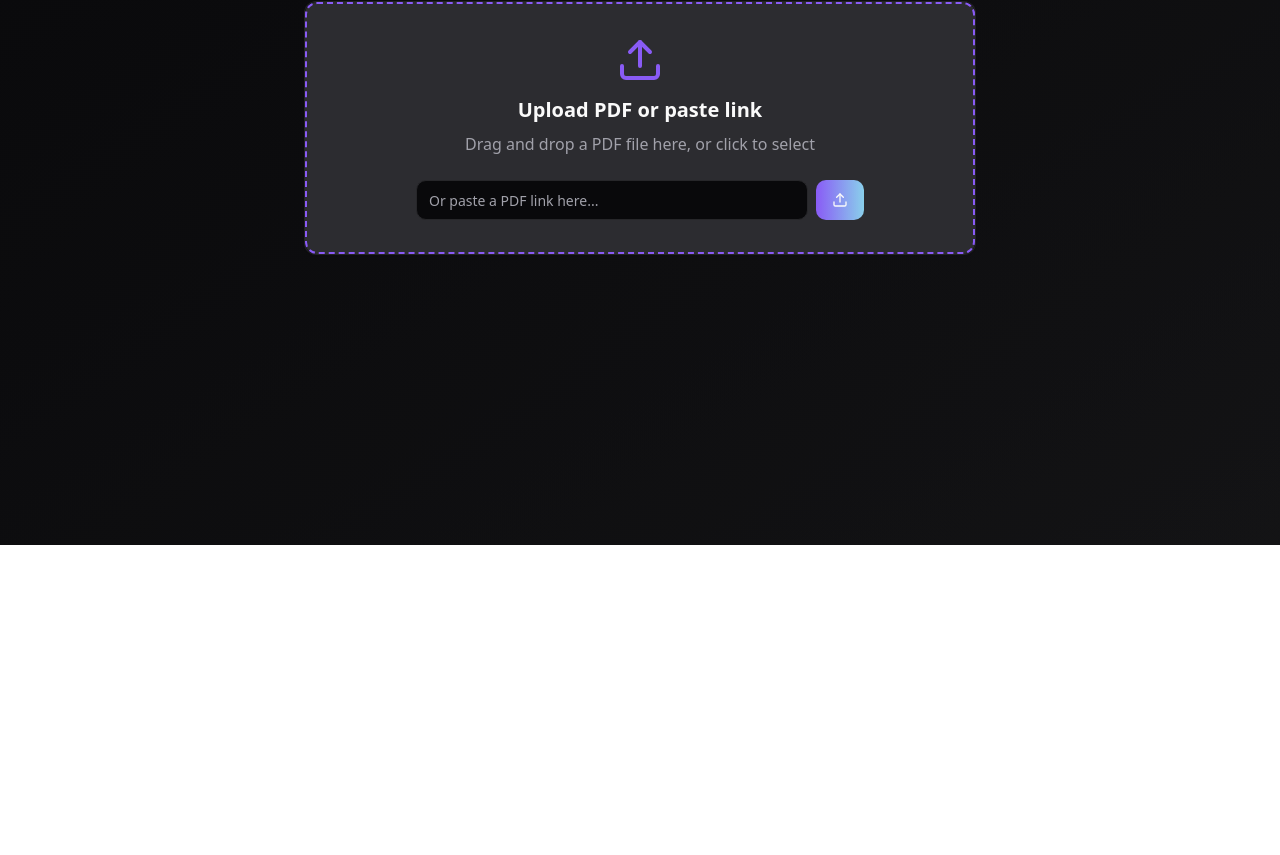
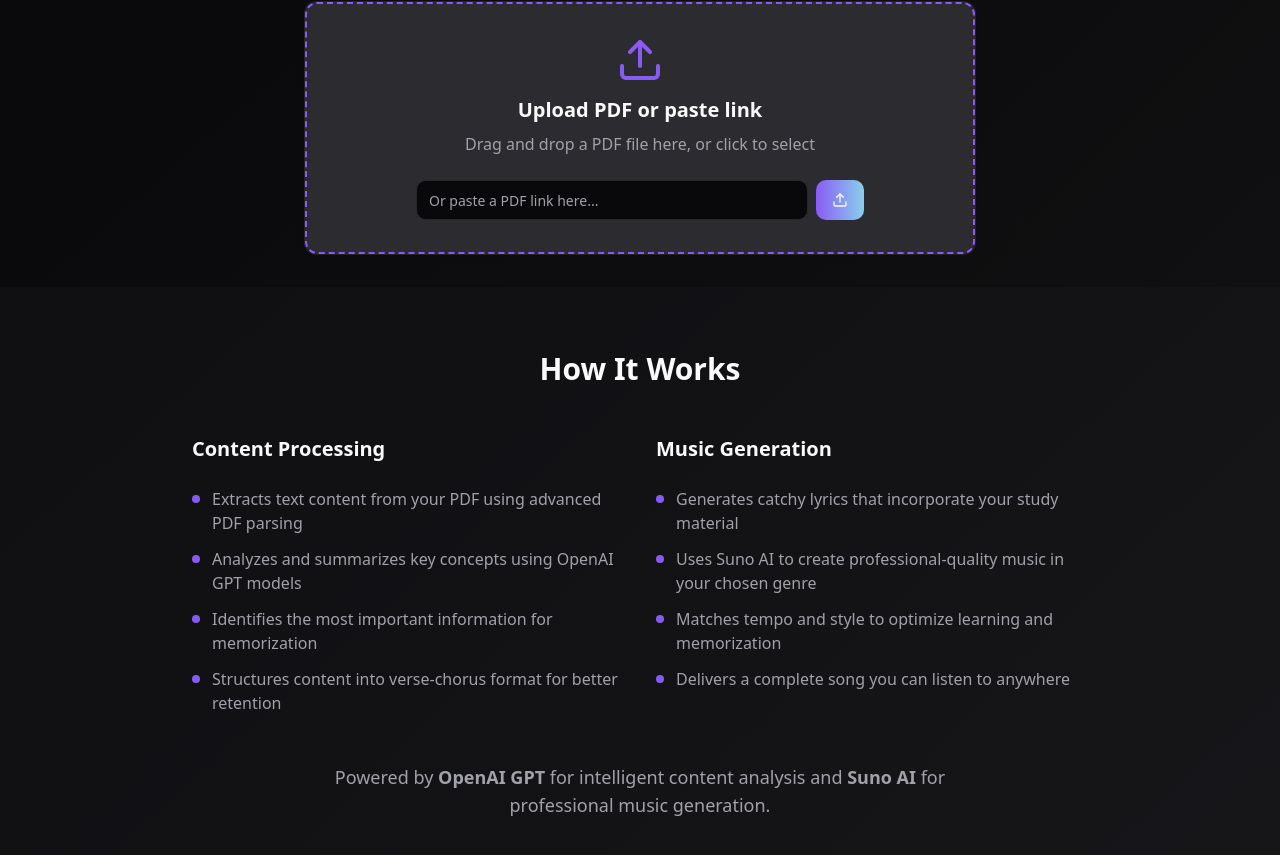
Before and after one commit to juliusritter/study-song-smith, a React (Vite) app: page / in a window 1280 px wide. Shown: the part 255-1110 px from the top of the page. Before the commit the page ends 800 px from the top, so only its background shows below. Built offline with nearby package versions, Linux system fonts and the light colour scheme.

Commit message:
Fix link pasting and add how-it-works
Fix the link pasting functionality to prevent it from opening a file upload window.
Add a "How it Works" section to the page, describing the app's lyric processing steps and the tools it utilizes.

```diff
--- a/src/components/StudyUpload.tsx
+++ b/src/components/StudyUpload.tsx
@@ -107,7 +107,7 @@ const StudyUpload = ({ onFileUpload, onUrlSubmit, isProcessing = false }: StudyU
           onDragOver={handleDragOver}
           onDragLeave={handleDragLeave}
           onDrop={handleDrop}
-          onClick={() => !inputValue && openFilePicker()}
+          onClick={() => !inputValue && inputType !== 'url' && openFilePicker()}
         >
           {inputValue ? (
             <div className="space-y-4">
--- a/src/pages/Index.tsx
+++ b/src/pages/Index.tsx
@@ -240,6 +240,66 @@ const Index = () => {
       )}
         </div>
       </div>
+
+      {/* How It Works Section */}
+      <div className="bg-secondary/20 py-16">
+        <div className="container mx-auto px-4">
+          <div className="max-w-4xl mx-auto">
+            <h2 className="text-3xl font-bold text-center mb-12">How It Works</h2>
+            <div className="grid md:grid-cols-2 gap-8">
+              <div className="space-y-6">
+                <h3 className="text-xl font-semibold mb-4">Content Processing</h3>
+                <ul className="space-y-3 text-muted-foreground">
+                  <li className="flex items-start gap-3">
+                    <span className="w-2 h-2 bg-primary rounded-full mt-2 shrink-0"></span>
+                    <span>Extracts text content from your PDF using advanced PDF parsing</span>
+                  </li>
+                  <li className="flex items-start gap-3">
+                    <span className="w-2 h-2 bg-primary rounded-full mt-2 shrink-0"></span>
+                    <span>Analyzes and summarizes key concepts using OpenAI GPT models</span>
+                  </li>
+                  <li className="flex items-start gap-3">
+                    <span className="w-2 h-2 bg-primary rounded-full mt-2 shrink-0"></span>
+                    <span>Identifies the most important information for memorization</span>
+                  </li>
+                  <li className="flex items-start gap-3">
+                    <span className="w-2 h-2 bg-primary rounded-full mt-2 shrink-0"></span>
+                    <span>Structures content into verse-chorus format for better retention</span>
+                  </li>
+                </ul>
+              </div>
+
+              <div className="space-y-6">
+                <h3 className="text-xl font-semibold mb-4">Music Generation</h3>
+                <ul className="space-y-3 text-muted-foreground">
+                  <li className="flex items-start gap-3">
+                    <span className="w-2 h-2 bg-primary rounded-full mt-2 shrink-0"></span>
+                    <span>Generates catchy lyrics that incorporate your study material</span>
+                  </li>
+                  <li className="flex items-start gap-3">
+                    <span className="w-2 h-2 bg-primary rounded-full mt-2 shrink-0"></span>
+                    <span>Uses Suno AI to create professional-quality music in your chosen genre</span>
+                  </li>
+                  <li className="flex items-start gap-3">
+                    <span className="w-2 h-2 bg-primary rounded-full mt-2 shrink-0"></span>
+                    <span>Matches tempo and style to optimize learning and memorization</span>
+                  </li>
+                  <li className="flex items-start gap-3">
+                    <span className="w-2 h-2 bg-primary rounded-full mt-2 shrink-0"></span>
+                    <span>Delivers a complete song you can listen to anywhere</span>
+                  </li>
+                </ul>
+              </div>
+            </div>
+
+            <div className="mt-12 text-center">
+              <p className="text-lg text-muted-foreground max-w-2xl mx-auto">
+                Powered by <span className="font-semibold">OpenAI GPT</span> for intelligent content analysis and <span className="font-semibold">Suno AI</span> for professional music generation.
+              </p>
+            </div>
+          </div>
+        </div>
+      </div>
     </div>
   );
 };
```
